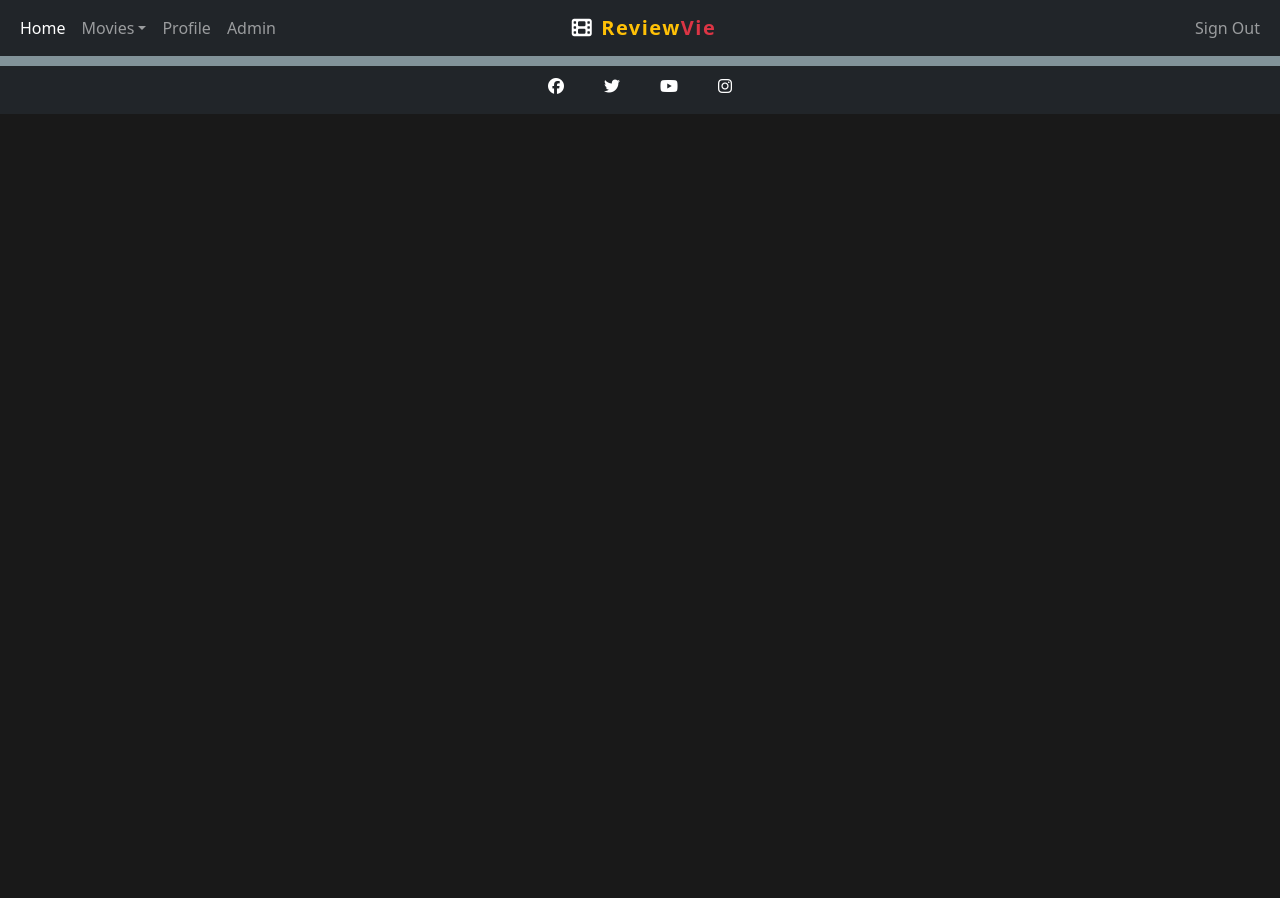
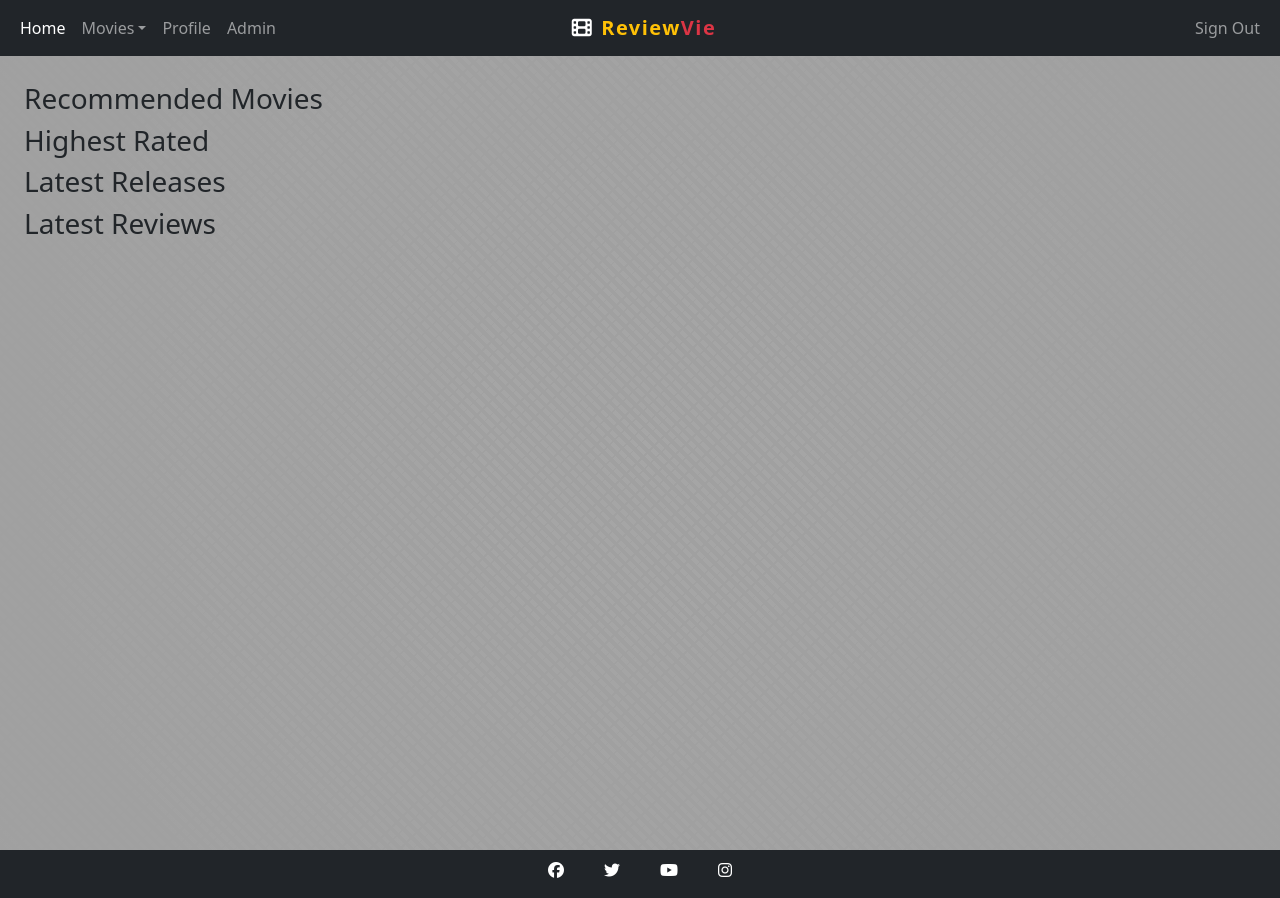
Before and after one commit to JackDay94/ReviewVie, a Django app: page / in a window 1280 px wide. Before the commit the page ends 114 px from the top, so only its background shows below. Run offline with Django 3.2, Linux system fonts and the light colour scheme; the visitor is signed in with stand-in values (Sample User, id 1); data that the repository does not hold is empty; some libraries are stand-ins or nearby versions.

Commit message:
Update home page styles and add divs for home page sections. Restructure home page views

```diff
--- a/home/templates/home/home.html
+++ b/home/templates/home/home.html
@@ -3,14 +3,36 @@
 {% block content %}
 <div class="container-fluid">
     <div class="row">
-        <div class="col-12 text-center pt-3">
-            {% for movie in object_list %}
+        <div class="col-12 text-center pt-3" id="top-movie">
+            {% for movie in movies.top_movie %}
             <a href="#">
-            <img src="{{ movie.image.url }}" alt="Top Rated Movie" class="top-movie">
+            <img src="{{ movie.image.url }}" alt="Top Rated Movie" class="top-movie-img">
             </a>
-            <h1>Top Rated Movie: {{ movie.name }} </h1>
-            <h2>Rating: <i class="fa-solid fa-star"></i> {{ movie.average_stars }}</h2>
+            <h1 class="fs-3 fw-bold">Top Rated Movie: {{ movie.name }} </h1>
+            <h2 class="fs-4">Rating: {{ movie.average_stars }} <i class="fa-solid fa-star star-rating"></i> </h2>
             {% endfor %}
+        </div>
+    </div>
+    {% if user.is_authenticated %}
+    <div class="row">
+        <div class="col-12 pt-3">
+            <h3>Recommended Movies</h3>
+        </div>
+    </div>
+    {% endif %}
+    <div class="row">
+        <div class="col-12">
+            <h3>Highest Rated</h3>
+        </div>
+    </div>
+    <div class="row">
+        <div class="col-12">
+            <h3>Latest Releases</h3>
+        </div>
+    </div>
+    <div class="row">
+        <div class="col-12">
+            <h3>Latest Reviews</h3>
         </div>
     </div>
 </div>
--- a/home/urls.py
+++ b/home/urls.py
@@ -1,6 +1,6 @@
 from django.urls import path
-from .views import TopMovie
+from .views import MoviesHome
 
 urlpatterns = [
-    path('', TopMovie.as_view(), name='home'),
+    path('', MoviesHome.as_view(), name='home'),
 ]
--- a/home/views.py
+++ b/home/views.py
@@ -4,11 +4,18 @@ from django.http import HttpResponse
 from movies.models import Movie
 
 
-class TopMovie(ListView):
+class MoviesHome(ListView):
     model = Movie
     template_name = 'home/home.html'
-    queryset = Movie.objects.filter(approved=True).order_by(
-        '-average_stars')[:1]
+    context_object_name = 'movies'
 
-# def home(request):
-#     return render(request, 'home/home.html')
+    def get_queryset(self):
+        queryset = {
+            'top_movie': Movie.objects.filter(approved=True).order_by(
+                '-average_stars')[:1],
+            'top_rated': Movie.objects.filter(approved=True).order_by(
+                '-average_stars')[:4],
+            'new_release': Movie.objects.filter(approved=True).order_by(
+                '-release_date')[:4],
+        }
+        return queryset
--- a/static/css/style.css
+++ b/static/css/style.css
@@ -11,8 +11,9 @@ body {
 /* Main site content wrapper */
 
 #content-wrapper {
-    background-color: rgb(130, 147, 153);
+    background-color: rgba(245, 245, 245, 0.6);
     max-width: 1300px;
+    min-height: 100vh;
 }
 
 /* Navbar */
@@ -56,7 +57,17 @@ footer {
 
 /* Home page Styles */
 
-.top-movie {
+.top-movie-img {
     object-fit: cover;
     max-width: 60%;
+    max-height: 90%;
+    border: outset black 10px;
 }
+
+#top-movie {
+    max-height: 60vh;
+}
+
+.star-rating {
+    color: yellow;
+}
--- a/templates/base.html
+++ b/templates/base.html
@@ -25,7 +25,7 @@
         <!-- Navigation -->
         <nav class="navbar fixed-top navbar-expand-lg navbar-dark bg-dark">
             <div class="container-fluid">
-                <a href="#" class="navbar-brand logo">
+                <a href="{% url 'home' %}" class="navbar-brand logo">
                     <i class="fa-solid fa-film p-2"></i><span class="text-warning">Review</span><span
                         class="text-danger">Vie</span>
                 </a>
@@ -37,7 +37,7 @@
                 <div class="collapse navbar-collapse" id="navbarSupportedContent">
                     <ul class="navbar-nav">
                         <li class="nav-item">
-                            <a href="#" class="nav-link active">Home</a>
+                            <a href="{% url 'home' %}" class="nav-link active">Home</a>
                         </li>
                         <li class="nav-item dropdown">
                             <a href="#" class="nav-link dropdown-toggle" id="navbarDropdown" role="button"
```
